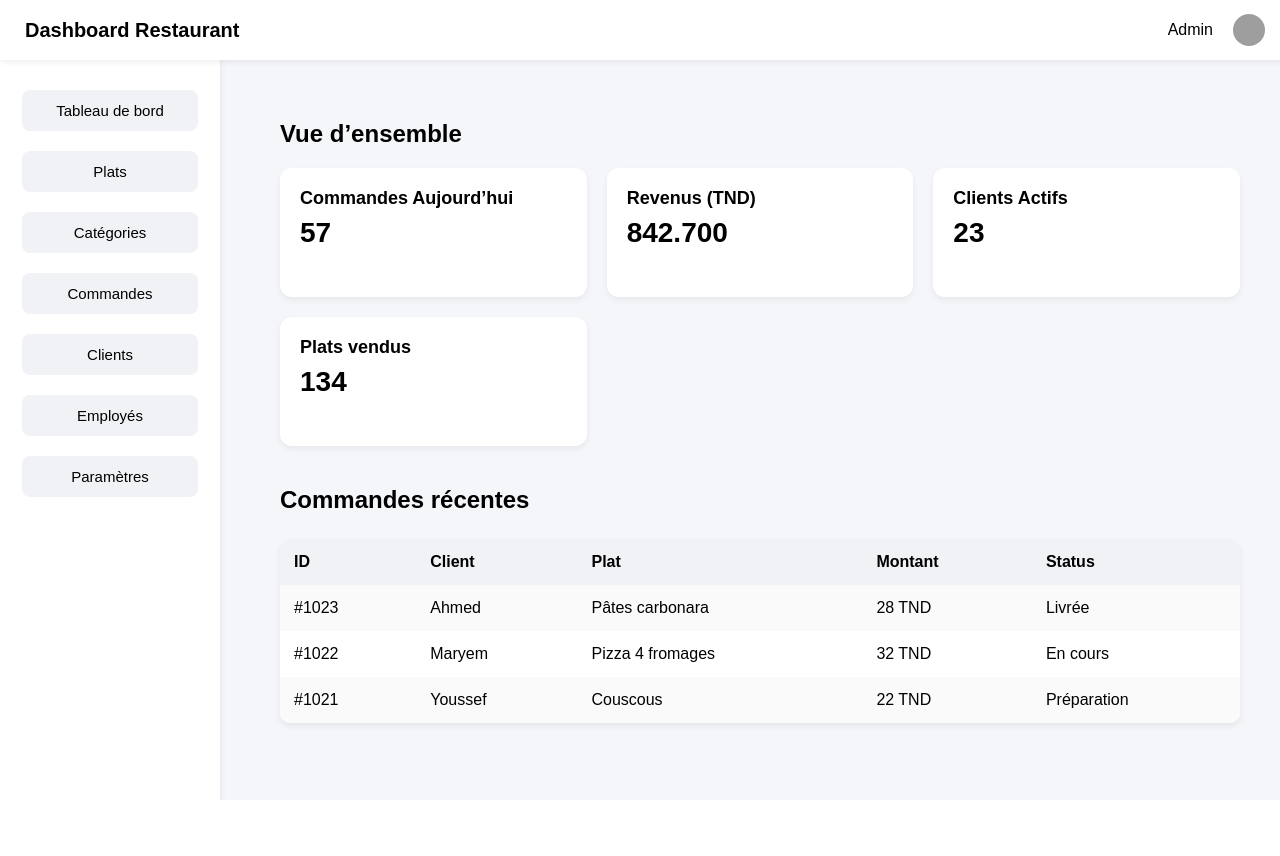
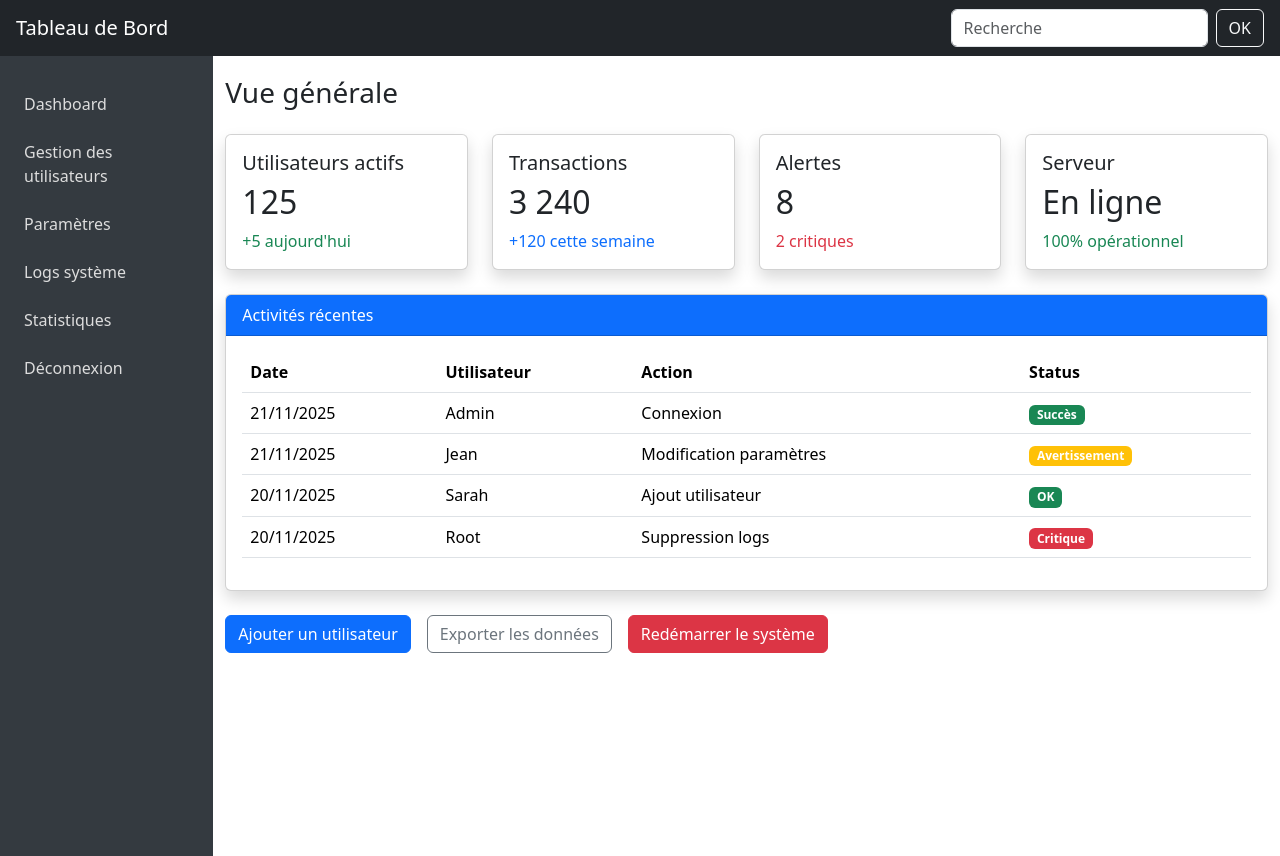
Before and after one commit to shams057/Gestion_Resto, a PHP site: page / in a window 1280 px wide. Before the commit the page ends 800 px from the top, so only its background shows below. Run offline with PHP 8.4, Linux system fonts and the light colour scheme; grey boxes are pictures that could not be loaded.

Commit message:
new dashboard design

```diff
--- a/web/index.html
+++ b/web/index.html
@@ -1,102 +1,135 @@
 <!DOCTYPE html>
 <html lang="fr">
-
 <head>
     <meta charset="UTF-8" />
-    <meta name="viewport" content="width=device-width, initial-scale=1.0" />
-    <title>Dashboard Restaurant</title>
+    <meta name="viewport" content="width=device-width, initial-scale=1" />
+    <title>Dashboard - Bootstrap</title>
     <link rel="stylesheet" href="style.css">
 
+    <!-- Bootstrap CSS -->
+    <link href="https://cdn.jsdelivr.net/npm/bootstrap@5.3.2/dist/css/bootstrap.min.css" rel="stylesheet">
 </head>
 
 <body>
 
     <!-- NAVBAR -->
-    <div class="navbar">
-        <h1>Dashboard Restaurant</h1>
-        <div class="profile">
-            <span>Admin</span>
-            <img src="/img/Nasfi Mohamed Shamseddine.jpg" alt="profil">
+    <nav class="navbar navbar-dark bg-dark px-3">
+        <a class="navbar-brand" href="#">Tableau de Bord</a>
+        <form class="d-flex">
+            <input class="form-control me-2" type="search" placeholder="Recherche">
+            <button class="btn btn-outline-light" type="submit">OK</button>
+        </form>
+    </nav>
+
+    <div class="container-fluid">
+        <div class="row">
+
+            <!-- SIDEBAR -->
+            <nav class="col-md-2 sidebar d-flex flex-column pt-4">
+                <a href="#">Dashboard</a>
+                <a href="#">Gestion des utilisateurs</a>
+                <a href="#">Paramètres</a>
+                <a href="#">Logs système</a>
+                <a href="#">Statistiques</a>
+                <a href="#">Déconnexion</a>
+            </nav>
+
+            <!-- MAIN CONTENT -->
+            <main class="col-md-10 content-area">
+
+                <h3 class="mb-4">Vue générale</h3>
+
+                <!-- STAT CARDS -->
+                <div class="row mb-4">
+                    <div class="col-md-3">
+                        <div class="card shadow stat-card p-3">
+                            <h5>Utilisateurs actifs</h5>
+                            <h2>125</h2>
+                            <span class="text-success">+5 aujourd'hui</span>
                         </div>
                     </div>
 
-    <!-- SIDEBAR -->
-    <div class="sidebar">
-        <button>Tableau de bord</button>
-        <button>Plats</button>
-        <button>Catégories</button>
-        <button>Commandes</button>
-        <button>Clients</button>
-        <button>Employés</button>
-        <button>Paramètres</button>
-    </div>
-
-    <!-- CONTENU -->
-    <div class="content">
-        <h2>Vue d’ensemble</h2>
-
-        <!-- CARTES STATISTIQUES -->
-        <div class="grid">
-            <div class="card">
-                <h3>Commandes Aujourd’hui</h3>
-                <p>57</p>
-            </div>
-
-            <div class="card">
-                <h3>Revenus (TND)</h3>
-                <p>842.700</p>
-            </div>
-
-            <div class="card">
-                <h3>Clients Actifs</h3>
-                <p>23</p>
-            </div>
-
-            <div class="card">
-                <h3>Plats vendus</h3>
-                <p>134</p>
+                    <div class="col-md-3">
+                        <div class="card shadow stat-card p-3">
+                            <h5>Transactions</h5>
+                            <h2>3 240</h2>
+                            <span class="text-primary">+120 cette semaine</span>
                         </div>
                     </div>
 
-        <h2 style="margin-top:40px;">Commandes récentes</h2>
+                    <div class="col-md-3">
+                        <div class="card shadow stat-card p-3">
+                            <h5>Alertes</h5>
+                            <h2>8</h2>
+                            <span class="text-danger">2 critiques</span>
+                        </div>
+                    </div>
 
-        <!-- TABLEAU -->
-        <table>
+                    <div class="col-md-3">
+                        <div class="card shadow stat-card p-3">
+                            <h5>Serveur</h5>
+                            <h2>En ligne</h2>
+                            <span class="text-success">100% opérationnel</span>
+                        </div>
+                    </div>
+                </div>
+
+                <!-- DATA TABLE -->
+                <div class="card shadow mb-4">
+                    <div class="card-header bg-primary text-white">
+                        Activités récentes
+                    </div>
+                    <div class="card-body">
+                        <table class="table table-hover">
+                            <thead>
                                 <tr>
-                <th>ID</th>
-                <th>Client</th>
-                <th>Plat</th>
-                <th>Montant</th>
+                                    <th>Date</th>
+                                    <th>Utilisateur</th>
+                                    <th>Action</th>
                                     <th>Status</th>
                                 </tr>
-
+                            </thead>
+                            <tbody>
                                 <tr>
-                <td>#1023</td>
-                <td>Ahmed</td>
-                <td>Pâtes carbonara</td>
-                <td>28 TND</td>
-                <td>Livrée</td>
+                                    <td>21/11/2025</td>
+                                    <td>Admin</td>
+                                    <td>Connexion</td>
+                                    <td><span class="badge bg-success">Succès</span></td>
                                 </tr>
-
                                 <tr>
-                <td>#1022</td>
-                <td>Maryem</td>
-                <td>Pizza 4 fromages</td>
-                <td>32 TND</td>
-                <td>En cours</td>
+                                    <td>21/11/2025</td>
+                                    <td>Jean</td>
+                                    <td>Modification paramètres</td>
+                                    <td><span class="badge bg-warning">Avertissement</span></td>
                                 </tr>
-
                                 <tr>
-                <td>#1021</td>
-                <td>Youssef</td>
-                <td>Couscous</td>
-                <td>22 TND</td>
-                <td>Préparation</td>
+                                    <td>20/11/2025</td>
+                                    <td>Sarah</td>
+                                    <td>Ajout utilisateur</td>
+                                    <td><span class="badge bg-success">OK</span></td>
                                 </tr>
+                                <tr>
+                                    <td>20/11/2025</td>
+                                    <td>Root</td>
+                                    <td>Suppression logs</td>
+                                    <td><span class="badge bg-danger">Critique</span></td>
+                                </tr>
+                            </tbody>
                         </table>
-
+                    </div>
                 </div>
 
+                <!-- BUTTONS -->
+                <div class="d-flex gap-3">
+                    <button class="btn btn-primary">Ajouter un utilisateur</button>
+                    <button class="btn btn-outline-secondary">Exporter les données</button>
+                    <button class="btn btn-danger">Redémarrer le système</button>
+                </div>
+            </main>
+        </div>
+    </div>
+
+    <!-- Bootstrap JS -->
+    <script src="https://cdn.jsdelivr.net/npm/bootstrap@5.3.2/dist/js/bootstrap.bundle.min.js"></script>
 </body>
-
 </html>
--- a/web/style.css
+++ b/web/style.css
@@ -1,122 +1,23 @@
         body {
-    margin: 0;
-    font-family: Arial, Helvetica, sans-serif;
             background-color: #f5f6fa;
         }
-
-/* NAVBAR */
-.navbar {
-    height: 60px;
-    background-color: #ffffff;
-    display: flex;
-    align-items: center;
-    justify-content: space-between;
-    padding: 0 25px;
-    box-shadow: 0 2px 5px rgba(0, 0, 0, 0.07);
-    position: fixed;
-    top: 0;
-    width: 100%;
-    z-index: 10;
+        .sidebar {
+            background: #343a40;
+            min-height: 100vh;
         }
-
-.navbar h1 {
-    font-size: 20px;
-    margin: 0;
-    font-weight: 600;
+        .sidebar a {
+            color: #ddd;
+            padding: 12px;
+            display: block;
+            text-decoration: none;
         }
-
-.profile {
-    display: flex;
-    align-items: center;
-    gap: 20px;
+        .sidebar a:hover {
+            background: #495057;
+            color: white;
         }
-
-.profile img {
-    margin-right: 40px;
-    width: 32px;
-    height: 32px;
-    border-radius: 50%;
+        .content-area {
+            padding: 20px;
         }
-
-/* SIDEBAR */
-.sidebar {
-    width: 220px;
-    height: 100vh;
-    background-color: #ffffff;
-    box-shadow: 2px 0 5px rgba(0, 0, 0, 0.05);
-    padding-top: 80px;
-    position: fixed;
+        .stat-card {
+            border-radius: 12px;
         }
-
-.sidebar button {
-    width: 80%;
-    margin: 10px 10%;
-    padding: 12px;
-    background-color: #f0f2f5;
-    border: none;
-    font-size: 15px;
-    border-radius: 8px;
-    cursor: pointer;
-    transition: 0.3s;
-}
-
-.sidebar button:hover {
-    background-color: #dfe4ea;
-}
-
-/* CONTENU PRINCIPAL */
-.content {
-    margin-left: 240px;
-    padding: 100px 40px 40px 40px;
-}
-
-.grid {
-    display: grid;
-    grid-template-columns: repeat(auto-fit, minmax(240px, 1fr));
-    gap: 20px;
-}
-
-.card {
-    background-color: white;
-    padding: 20px;
-    border-radius: 12px;
-    box-shadow: 0 3px 6px rgba(0, 0, 0, 0.06);
-}
-
-.card h3 {
-    margin: 0;
-    font-size: 18px;
-    font-weight: 600;
-}
-
-.card p {
-    font-size: 28px;
-    margin-top: 8px;
-    font-weight: bold;
-}
-
-/* TABLEAU */
-table {
-    width: 100%;
-    border-collapse: collapse;
-    margin-top: 25px;
-    background-color: white;
-    box-shadow: 0 3px 6px rgba(0, 0, 0, 0.07);
-    border-radius: 10px;
-    overflow: hidden;
-}
-
-th,
-td {
-    padding: 14px;
-    text-align: left;
-}
-
-th {
-    background-color: #f1f2f6;
-    font-weight: 600;
-}
-
-tr:nth-child(even) {
-    background-color: #fafafa;
-}
```
Lines whose indentation alone changed are shown as unchanged.
